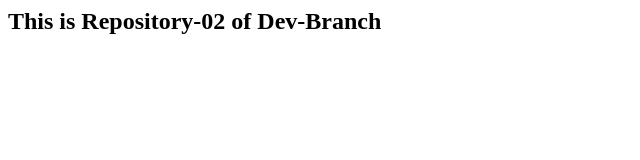
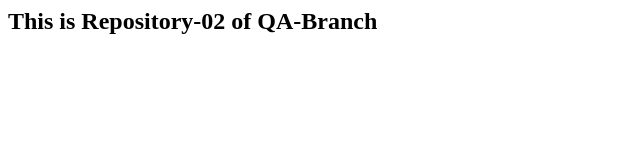
Before and after one commit to aadilisani/Repo-3-QA-Branch, a plain HTML site: page index.html in a window 1280 px wide. Shown: the full height of the page, 0-640 px from the left. Drawn offline with Linux system fonts and the light colour scheme.

Commit message:
This is Repository-02 of QA-Branch

```diff
--- a/index.html
+++ b/index.html
@@ -1 +1 @@
-<h2> This is Repository-02 of Dev-Branch <h2>
+<h2> This is Repository-02 of QA-Branch <h2>
```
